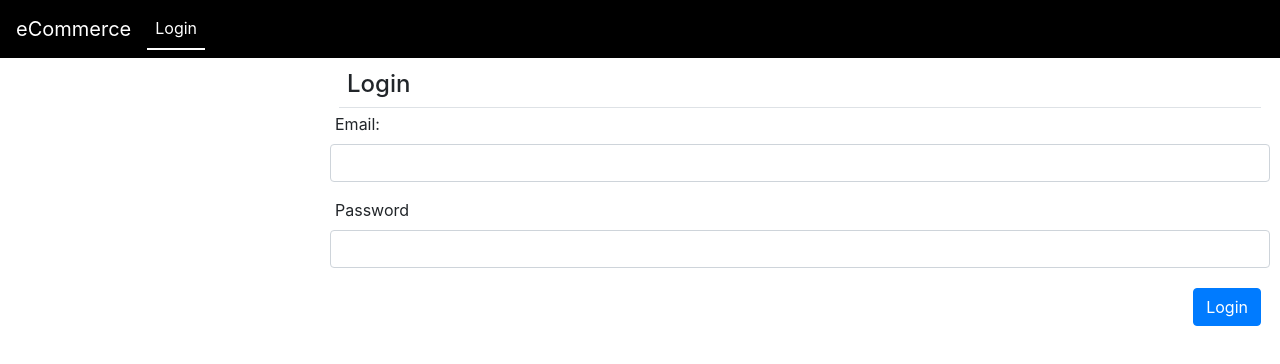
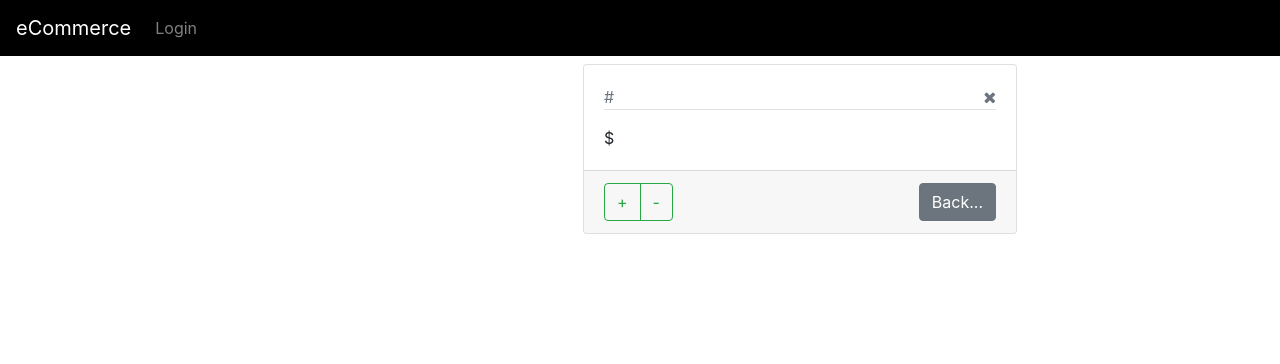
Before and after one commit to Ivan-Slavkovic/React_Udemy, a React (Create React App) app: page /#/product/1 in a window 1280 px wide. Shown: the top 364 px of the page. Built offline with nearby package versions, Linux system fonts and the light colour scheme; no server answers.

Commit message:
End of chapter 8 Routing

```diff
--- a/src/App.js
+++ b/src/App.js
@@ -1,14 +1,14 @@
 import React, { Component } from "react";
+import NavBar from "./NavBar";
 import Dashboard from "./Dashboard";
 import Login from "./Login";
-import NavBar from "./NavBar";
 import ShoppingCart from "./ShoppingCart";
 import CustomersList from "./CustomersList";
 import { Route, Switch } from "react-router";
-import { Router } from "react-router-dom";
+import { HashRouter } from "react-router-dom";
 import NoMatchPage from "./NoMatchPage";
-import history from "./history";
 import SideBar from "./SideBar";
+import ProductByID from "./ProductByID";
 
 export default class App extends Component {
   constructor(props) {
@@ -18,16 +18,18 @@ export default class App extends Component {
 
   render() {
     return (
-      <Router history={history}>
+      <HashRouter>
         <NavBar
           isLoggedIn={this.state.isLoggedIn}
           updateIsLoggedInStatus={this.updateIsLoggedInStatus}
         />
+
         <div className="container-fluid">
           <div className="row">
             <div className="col-lg-3">
               {this.state.isLoggedIn ? <SideBar></SideBar> : ""}
             </div>
+
             <div className="col-lg-9">
               <Switch>
                 <Route
@@ -43,20 +45,19 @@ export default class App extends Component {
                 <Route path="/dashboard" exact component={Dashboard} />
                 <Route path="/customers" exact component={CustomersList} />
                 <Route path="/cart" exact component={ShoppingCart} />
-                <Route path="*" exact component={NoMatchPage} />
+                <Route path="/product/:id" component={ProductByID} />
+                <Route path="*" component={NoMatchPage} />
               </Switch>
             </div>
           </div>
         </div>
-      </Router>
+      </HashRouter>
     );
   }
 
+  //This method can be called by child components to update isLoggedIn property of the state
   updateIsLoggedInStatus = (status) => {
     this.setState({ isLoggedIn: status });
   };
 }
-
-//End of Chapter 8 part 7
-
-//json-server react-db.json --watch --port=500
+// End of Chapter 8 part 11
--- a/src/CustomersList.jsx
+++ b/src/CustomersList.jsx
@@ -73,6 +73,10 @@ export default class CustomersList extends Component {
     );
   }
 
+  componentDidMount() {
+    document.title = "Customers - eCommerce";
+  }
+
   //Executes when the user clicks on Refresh button
   onRefreshClick = () => {
     this.setState({
--- a/src/Dashboard.jsx
+++ b/src/Dashboard.jsx
@@ -8,4 +8,7 @@ export default class Dashboard extends Component {
       </div>
     );
   }
+  componentDidMount() {
+    document.title = "Dashboard e-Commerce";
+  }
 }
--- a/src/Login.jsx
+++ b/src/Login.jsx
@@ -1,17 +1,16 @@
-// import { event } from "jquery";
 import React, { Component } from "react";
-import history from "./history";
 
 export default class Login extends Component {
   constructor(props) {
     super(props);
-    this.state = { email: "", password: "", message: "" };
+    this.state = { email: "scott@test.com", password: "scott123", message: "" };
   }
 
   render() {
     return (
-      <div>
-        <h4 className="m-1 p-2 border-bottom">Login</h4>
+      <div className="row">
+        <div className="col-lg-6 mx-auto">
+          <h4 className="my-1 py-2 border-bottom">Login</h4>
 
           {/* Email starts */}
           <div className="form-group form-row">
@@ -25,10 +24,11 @@ export default class Login extends Component {
               }}
             />
           </div>
-        {/*Email ends*/}
-        {/*Password starts*/}
+          {/* Email ends */}
+
+          {/* Password starts */}
           <div className="form-group form-row">
-          <label className="col-lg-4">Password</label>
+            <label className="col-lg-4">Password:</label>
             <input
               type="password"
               className="form-control"
@@ -38,41 +38,56 @@ export default class Login extends Component {
               }}
             />
           </div>
-        {/*Password ends */}
+          {/* Password ends */}
+
           <div className="text-right">
             {this.state.message}
+
             <button className="btn btn-primary m-1" onClick={this.onLoginClick}>
               Login
             </button>
           </div>
         </div>
+      </div>
     );
   } //end of render
-  //When they click Login
+
+  componentDidMount() {
+    document.title = "Login - eCommerce";
+  }
+
+  //Executes when the user clicks on Login
   onLoginClick = async () => {
+    console.log(this.state);
+
     var response = await fetch(
-      `http://localhost:500/users?email=${this.state.email}&password=${this.state.password}`
+      `http://localhost:5000/users?email=${this.state.email}&password=${this.state.password}`,
+      { method: "GET" }
     );
+
     var body = await response.json();
     console.log(body);
+
     if (body.length > 0) {
       //success
+
       //update the message property of state of current component
       this.setState({
-        message: <span className="text-success">"Successfully Logged-In"</span>,
+        message: <span className="text-success">Successfully Logged-in</span>,
       });
-      // console.log(this.state.message);
 
       //call the AppComponent's updateIsLoggedInStatus method
       this.props.updateIsLoggedInStatus(true);
+
       //navigate to dashboard
-      history.replace("/dashboard");
+      this.props.history.replace("/dashboard");
     } else {
       //error
       this.setState({
-        message: <span className="text-danger">"Invalid login Logged-In"</span>,
+        message: (
+          <span className="text-danger">Invalid login, please try again</span>
+        ),
       });
-      this.props.updateIsLoggedInStatus(false);
     }
   };
 }
--- a/src/NavBar.jsx
+++ b/src/NavBar.jsx
@@ -1,7 +1,6 @@
 import React, { Component } from "react";
-// import { Link } from "react-router-dom";
 import { NavLink } from "react-router-dom";
-import history from "./history";
+// import history from "./history";
 
 class NavBar extends Component {
   render() {
@@ -29,8 +28,8 @@ class NavBar extends Component {
               {!this.props.isLoggedIn ? (
                 <li className="nav-item">
                   <NavLink
+                    to="/"
                     className="nav-link"
-                    to="/"
                     activeClassName="active"
                     exact={true}
                   >
@@ -40,11 +39,12 @@ class NavBar extends Component {
               ) : (
                 ""
               )}
+
               {this.props.isLoggedIn ? (
                 <li className="nav-item">
                   <NavLink
+                    to="/dashboard"
                     className="nav-link"
-                    to="/dashboard"
                     activeClassName="active"
                   >
                     Dashboard
@@ -53,11 +53,12 @@ class NavBar extends Component {
               ) : (
                 ""
               )}
+
               {this.props.isLoggedIn ? (
                 <li className="nav-item">
                   <NavLink
+                    to="/customers"
                     className="nav-link"
-                    to="/customers"
                     activeClassName="active"
                   >
                     Customers
@@ -66,25 +67,26 @@ class NavBar extends Component {
               ) : (
                 ""
               )}
+
               {this.props.isLoggedIn ? (
                 <li className="nav-item">
                   <NavLink
+                    to="/cart"
                     className="nav-link"
-                    to="/cart"
                     activeClassName="active"
                   >
-                    ShoppingCart
+                    Shopping Cart
                   </NavLink>
                 </li>
               ) : (
                 ""
               )}
+
               {this.props.isLoggedIn ? (
                 <li className="nav-item">
                   <a
+                    href="/#"
                     className="nav-link"
-                    href="/#"
-                    activeClassName="active"
                     onClick={this.onLogoutClick}
                   >
                     Logout
@@ -99,11 +101,16 @@ class NavBar extends Component {
       </React.Fragment>
     );
   }
+
+  //Executes when the user clicks on the Logout link
   onLogoutClick = (event) => {
+    //prevent the page refresh when the user clicks on Logout link
     event.preventDefault();
+
+    //update isLoggedInStatus as false
     this.props.updateIsLoggedInStatus(false);
-    //navigate to login component
-    history.replace("/");
+    //navigate login component
+    document.location.hash = "/";
   };
 }
 
--- a/src/NoMatchPage.jsx
+++ b/src/NoMatchPage.jsx
@@ -8,4 +8,7 @@ export default class NoMatchPage extends Component {
       </div>
     );
   }
+  componentDidMount() {
+    document.title = "404 e-Commerce";
+  }
 }
--- /dev/null
+++ b/src/ProductByID.jsx
@@ -0,0 +1,101 @@
+import React, { Component } from "react";
+import { Link } from "react-router-dom";
+
+export default class ProductByID extends Component {
+  constructor(props) {
+    super(props);
+
+    this.state = {
+      product: {},
+    };
+  }
+
+  render() {
+    return (
+      <div className="row">
+        <div className="col-lg-6 mx-auto">
+          <div className="card m-2">
+            <div className="card-body">
+              <div className="text-muted">
+                # {this.state.product.id}
+                {/* delete button starts */}
+                <span
+                  className="pull-right hand-icon"
+                  onClick={() => {
+                    this.props.onDelete(this.state.product);
+                  }}
+                >
+                  <i className="fa fa-times"></i>
+                </span>
+                {/* delete button ends */}
+              </div>
+
+              <h5 className="pt-2 border-top">
+                {this.state.product.productName}
+              </h5>
+
+              <div>$ {this.state.product.price}</div>
+            </div>
+            {/* card body ends here */}
+
+            <div className="card-footer">
+              <div className="float-left">
+                <span className="badge">{this.state.product.quantity}</span>
+
+                <div className="btn-group">
+                  <button
+                    className="btn btn-outline-success"
+                    onClick={() => {
+                      this.props.onIncrement(this.state.product, 10);
+                    }}
+                  >
+                    +
+                  </button>
+
+                  <button
+                    className="btn btn-outline-success"
+                    onClick={() => {
+                      this.props.onDecrement(this.state.product, 0);
+                    }}
+                  >
+                    -
+                  </button>
+                </div>
+              </div>
+              {/* float-left ends here */}
+
+              <div className="float-right">
+                <Link to="/cart" className="btn btn-secondary">
+                  Back...
+                </Link>
+                {this.props.children}
+              </div>
+            </div>
+            {/* card-footer ends here */}
+          </div>
+        </div>
+      </div>
+    );
+  }
+
+  componentDidMount = async () => {
+    document.title = `${this.state.product.productName} - eCommerce`;
+    //get the value of route parameter
+    var id = this.props.match.params.id;
+
+    //send get request
+    var response = await fetch(`http://localhost:5000/products/${id}`, {
+      method: "GET",
+    });
+
+    //get response body
+    var body = await response.json();
+    console.log(body);
+
+    //check response body
+    if (body) {
+      //update the response body into state
+      this.setState({ product: body });
+    }
+  };
+}
```
Also changed, not shown: src/Product.jsx (+37 -19 lines), src/ShoppingCart.jsx (+57 -30 lines). Lines whose indentation alone changed are shown as unchanged.
